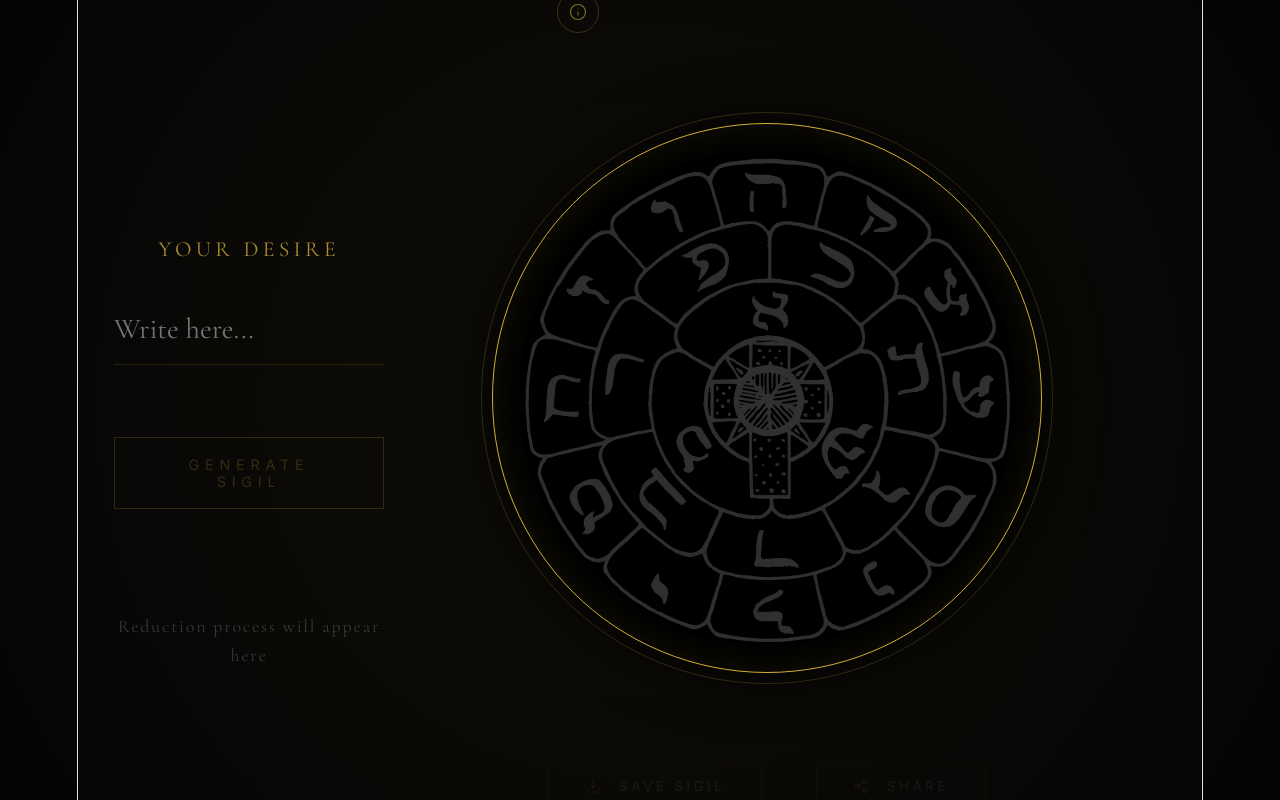
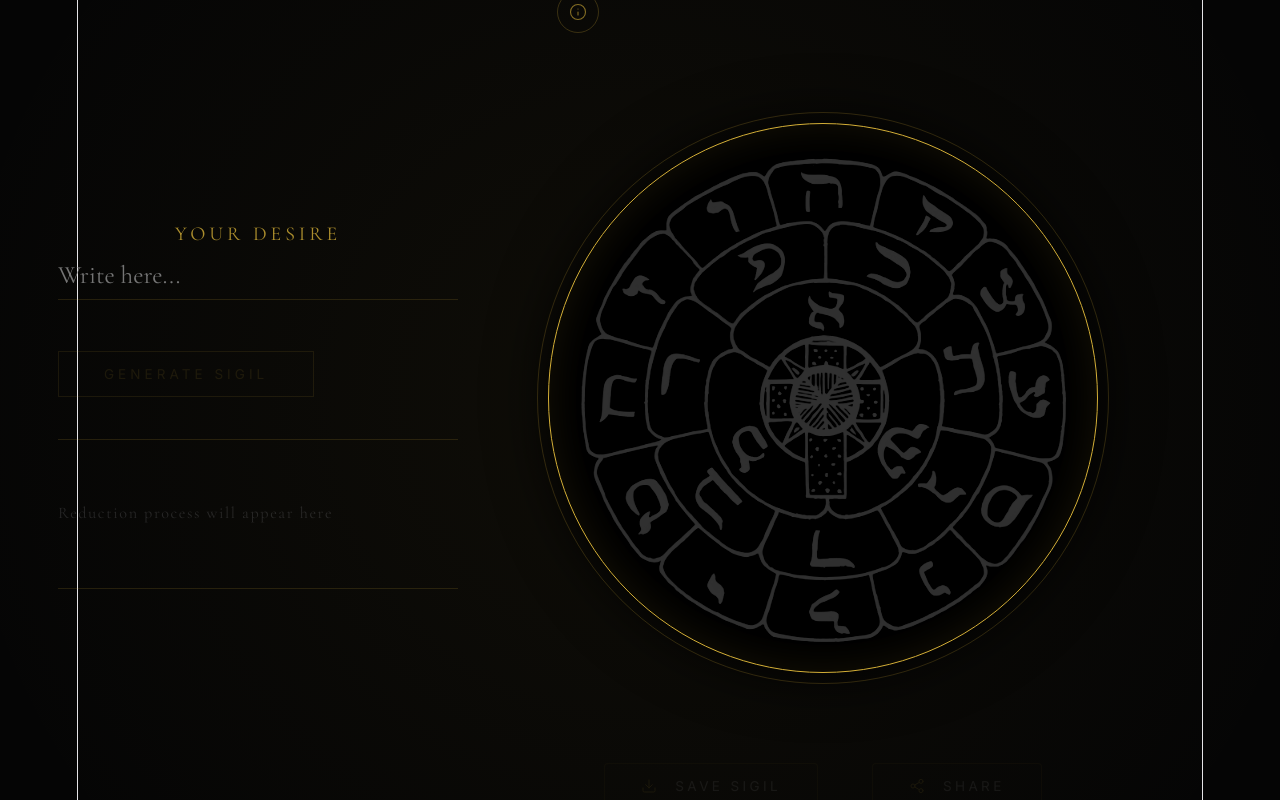
Before and after one commit to fraterr/Rose-Sigil, a React (Vite) app: page / in a window 1280 px wide. Shown: the part 380-1180 px from the top of the page. Built offline with nearby package versions, Linux system fonts and the light colour scheme.

Commit message:
UI: Final stabilization using rigid fixed-height slots for all elements

```diff
--- a/src/App.css
+++ b/src/App.css
@@ -79,9 +79,10 @@ body {
 /* Content Layout */
 .content {
   display: grid;
-  grid-template-columns: 1fr 1.2fr;
-  gap: 6rem;
+  grid-template-columns: 400px 550px;
+  gap: 5rem;
   align-items: center;
+  justify-content: center;
   width: 100%;
 }
 
@@ -92,26 +93,47 @@ body {
   }
 }
 
-/* Input Section */
+/* Input Section - Rigid Slots */
 .input-section {
   width: 100%;
   display: flex;
   flex-direction: column;
-  gap: 4rem;
-  min-height: 500px; /* Ensures vertical stability */
-  justify-content: center;
+  height: 550px; /* Match Medallion Height */
+  justify-content: space-between;
+  padding: 1rem 0;
 }
 
-.input-group {
-  width: 100%;
+.input-slot {
+  height: 100px;
   display: flex;
   flex-direction: column;
-  gap: 1.5rem;
+  justify-content: center;
+  gap: 0.5rem;
+}
+
+.button-slot {
+  height: 60px;
+  display: flex;
+  align-items: center;
+}
+
+.reduction-slot {
+  height: 150px;
+  display: flex;
+  align-items: center;
+  border-top: 0.5px solid var(--border-color);
+  border-bottom: 0.5px solid var(--border-color);
+}
+
+.hebrew-slot {
+  height: 100px;
+  display: flex;
+  align-items: center;
 }
 
 .input-group label {
   font-family: var(--font-title);
-  font-size: 1.2rem;
+  font-size: 1.1rem;
   color: var(--accent-color);
   letter-spacing: 0.2em;
   text-transform: uppercase;
@@ -122,9 +144,9 @@ input[type="text"] {
   background: transparent;
   border: none;
   border-bottom: 1px solid var(--border-color);
-  padding: 1rem 0;
+  padding: 0.5rem 0;
   color: white;
-  font-size: 1.6rem;
+  font-size: 1.4rem;
   font-family: var(--font-title);
   outline: none;
   transition: var(--transition);
@@ -134,21 +156,19 @@ input[type="text"] {
 
 input[type="text"]:focus {
   border-color: var(--accent-color);
-  letter-spacing: 0.05em;
 }
 
 .generate-btn {
   background: transparent;
   border: 1px solid var(--accent-color);
   color: var(--accent-color);
-  padding: 1rem 3rem;
-  font-size: 0.8rem;
+  padding: 0.8rem 2.5rem;
+  font-size: 0.75rem;
   font-family: var(--font-main);
   text-transform: uppercase;
-  letter-spacing: 0.4em;
+  letter-spacing: 0.3em;
   cursor: pointer;
   transition: var(--transition);
-  align-self: flex-start;
 }
 
 .generate-btn:hover:not(:disabled) {
@@ -158,22 +178,22 @@ input[type="text"]:focus {
 }
 
 .generate-btn:disabled {
-  opacity: 0.2;
+  opacity: 0.1;
   cursor: not-allowed;
 }
 
-/* Visual Reduction Area */
+/* Visual Reduction Area - Fixed Height */
 .visual-reduction {
-  min-height: 120px;
+  width: 100%;
   display: flex;
   align-items: center;
   justify-content: flex-start;
-  gap: 1.5rem;
+  gap: 1rem;
   flex-wrap: wrap;
 }
 
 .anim-char {
-  font-size: 2.5rem;
+  font-size: 2.2rem;
   font-weight: 300;
   color: var(--accent-color);
   font-family: var(--font-title);
@@ -183,10 +203,9 @@ input[type="text"]:focus {
 .placeholder-text {
   color: var(--text-secondary);
   font-family: var(--font-title);
-  font-size: 1rem;
+  font-size: 0.9rem;
   letter-spacing: 0.1em;
-  opacity: 0.3;
-  font-style: italic;
+  opacity: 0.2;
 }
 
 /* Canvas Medallion */
--- a/src/App.tsx
+++ b/src/App.tsx
@@ -89,6 +89,7 @@ function App() {
 
       <main className="content">
         <section className="input-section">
+          <div className="input-slot">
             <div className="input-group">
               <label htmlFor="desire">Your Desire</label>
               <input
@@ -104,7 +105,9 @@ function App() {
                 disabled={phase !== 'IDLE' && phase !== 'COMPLETE'}
               />
             </div>
+          </div>
 
+          <div className="button-slot">
             <button
               className="generate-btn"
               onClick={handleGenerate}
@@ -112,7 +115,9 @@ function App() {
             >
               {phase === 'IDLE' || phase === 'COMPLETE' ? 'Generate Sigil' : 'Processing...'}
             </button>
+          </div>
 
+          <div className="reduction-slot">
             <div className="visual-reduction">
               <AnimatePresence mode="popLayout">
                 {animatedText.length === 0 && phase === 'IDLE' && (
@@ -137,7 +142,9 @@ function App() {
                 ))}
               </AnimatePresence>
             </div>
+          </div>
 
+          <div className="hebrew-slot">
             {phase === 'COMPLETE' && (
               <div className="letters-preview">
                 {finalLetters.map((l, i) => (
@@ -147,6 +154,7 @@ function App() {
                 ))}
               </div>
             )}
+          </div>
         </section>
 
         <section className="canvas-section">
```
Lines whose indentation alone changed are shown as unchanged.
